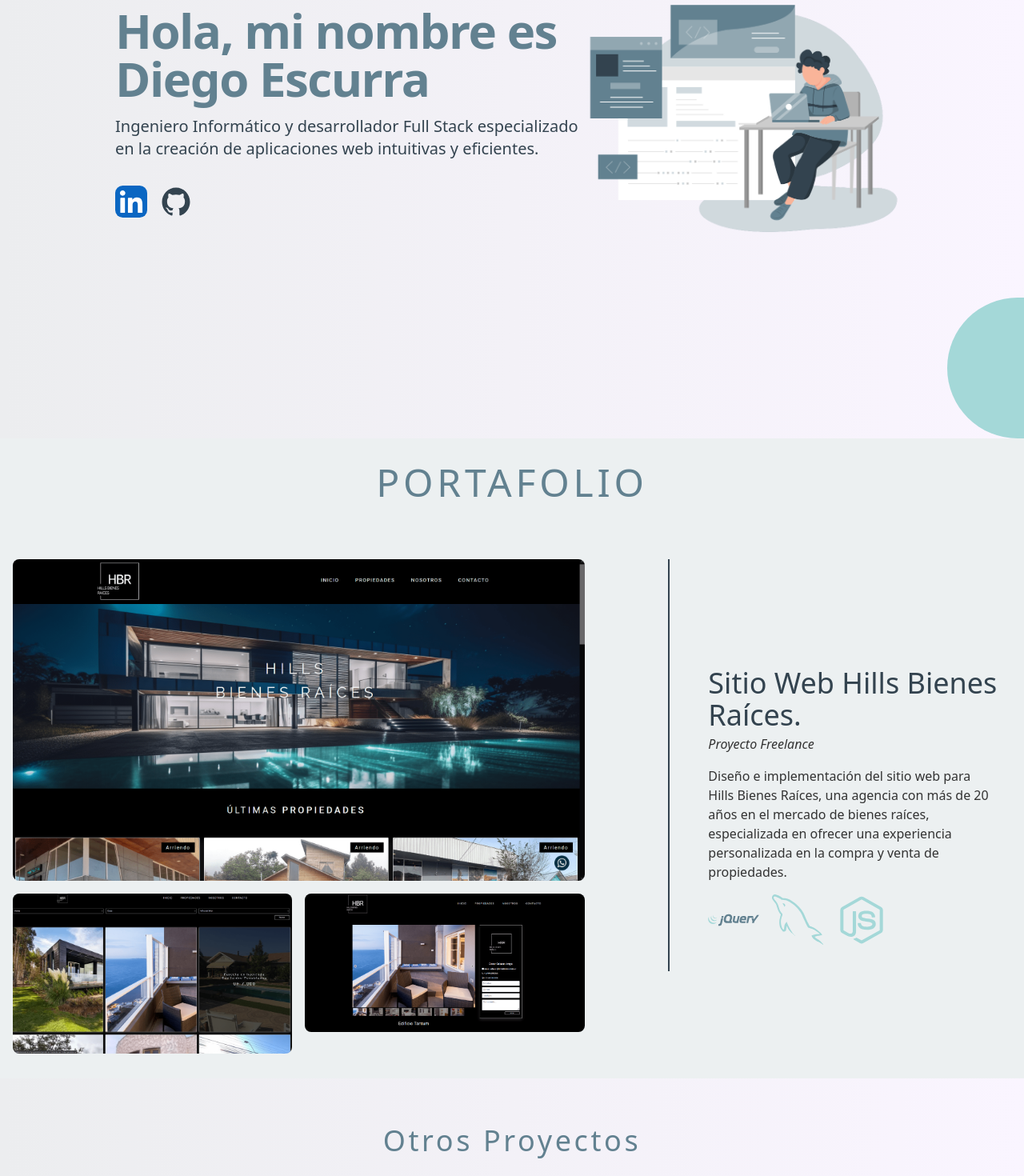
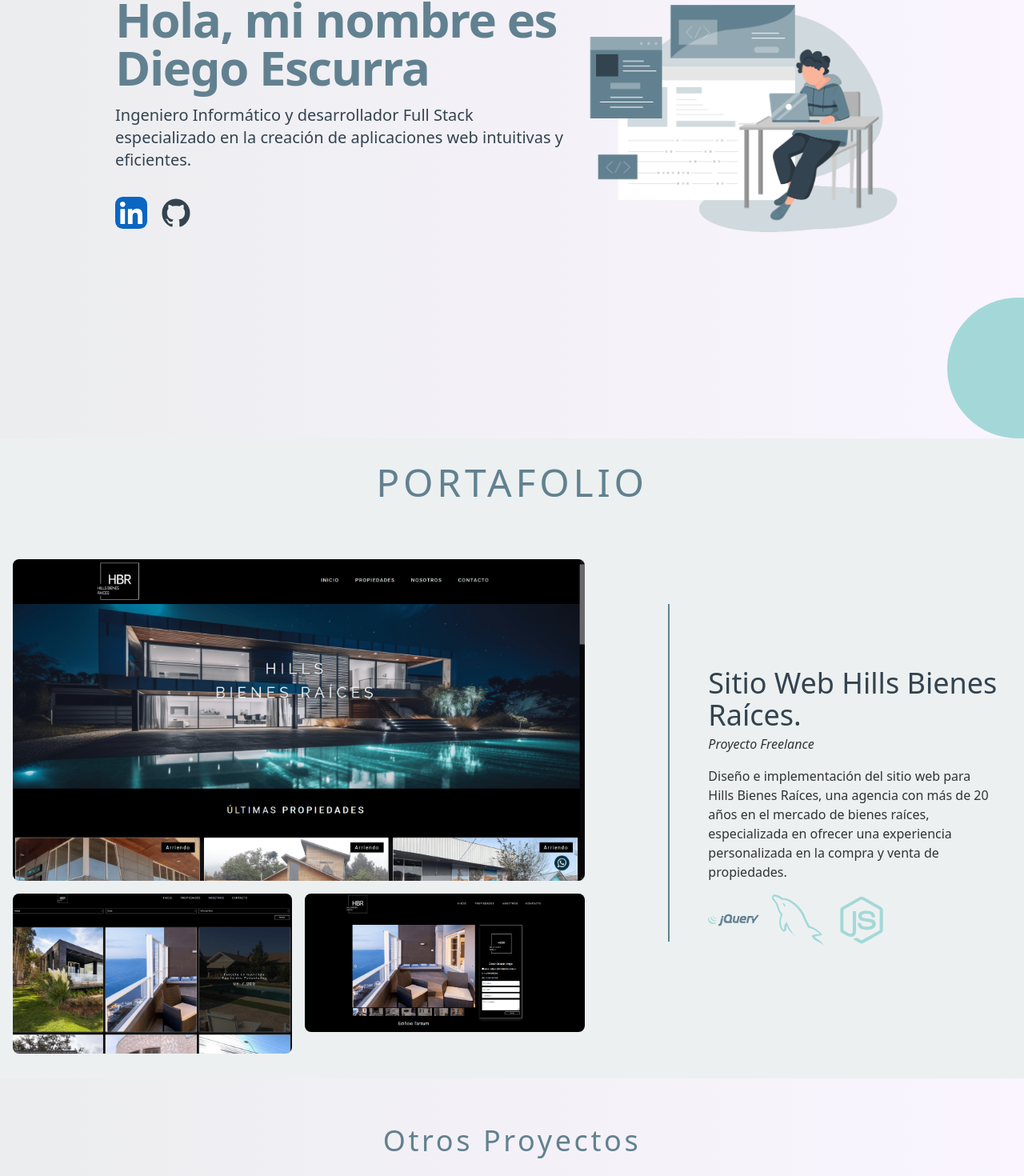
Before and after one commit to diegoescurra/portfolio, a React (Vite) app: page / in a window 1280 px wide. Shown: the part 252-1722 px from the top of the page at 80% size. Built offline with nearby package versions, Linux system fonts and the light colour scheme.

Commit message:
hero p text

```diff
--- a/src/components/Views/Hero.jsx
+++ b/src/components/Views/Hero.jsx
@@ -9,7 +9,7 @@ export const Hero = () => {
     <div className="grid max-w-screen-xl px-4 py-8 mx-auto lg:gap-8 xl:gap-0 lg:py-16 lg:grid-cols-12">
         <div className="mr-auto place-self-center lg:col-span-7">
             <h1 className="max-w-2xl mb-4 text-4xl font-bold tracking-tight leading-none md:text-5xl xl:text-6xl text-shadowc">Hola, mi nombre es Diego Escurra</h1>
-            <p className="max-w-2xl mb-6 font-light text-arsenic lg:mb-8 md:text-lg lg:text-xl "> <strong>Ingeniero Informático y desarrollador Full Stack </strong> especializado en la creación de aplicaciones web intuitivas y eficientes.</p>
+            <p className="max-w-[35rem] mb-6 font-light text-arsenic lg:mb-8 md:text-lg lg:text-xl "> <strong>Ingeniero Informático y desarrollador Full Stack </strong> especializado en la creación de aplicaciones web intuitivas y eficientes.</p>
             <div className='flex gap-4 w-full h-14 '>
             <a className='h-10 w-10' target='_blank' rel='noreferrer' href='https://www.linkedin.com/in/diego-escurra-6978651ba/'>
               <LinkedinIcon />
--- a/src/components/Views/Work.jsx
+++ b/src/components/Views/Work.jsx
@@ -49,8 +49,8 @@ export const Work = () => {
               </a>
             </div>
           </div>
-          <div className="hidden lg:block lg:col-span-1 items-center">
-            <div className="border-r-2 py-4 border-arsenic h-5/6"></div>
+          <div className="hidden lg:block lg:col-span-1 py-14 items-center">
+            <div className="border-r-2  border-shadowc h-5/6"></div>
           </div>
           <div className="col-span-1 lg:col-span-4 flex flex-col justify-center p-4">
             <h2 className="text-2xl lg:text-4xl mb-1 text-arsenic font-light">
```
